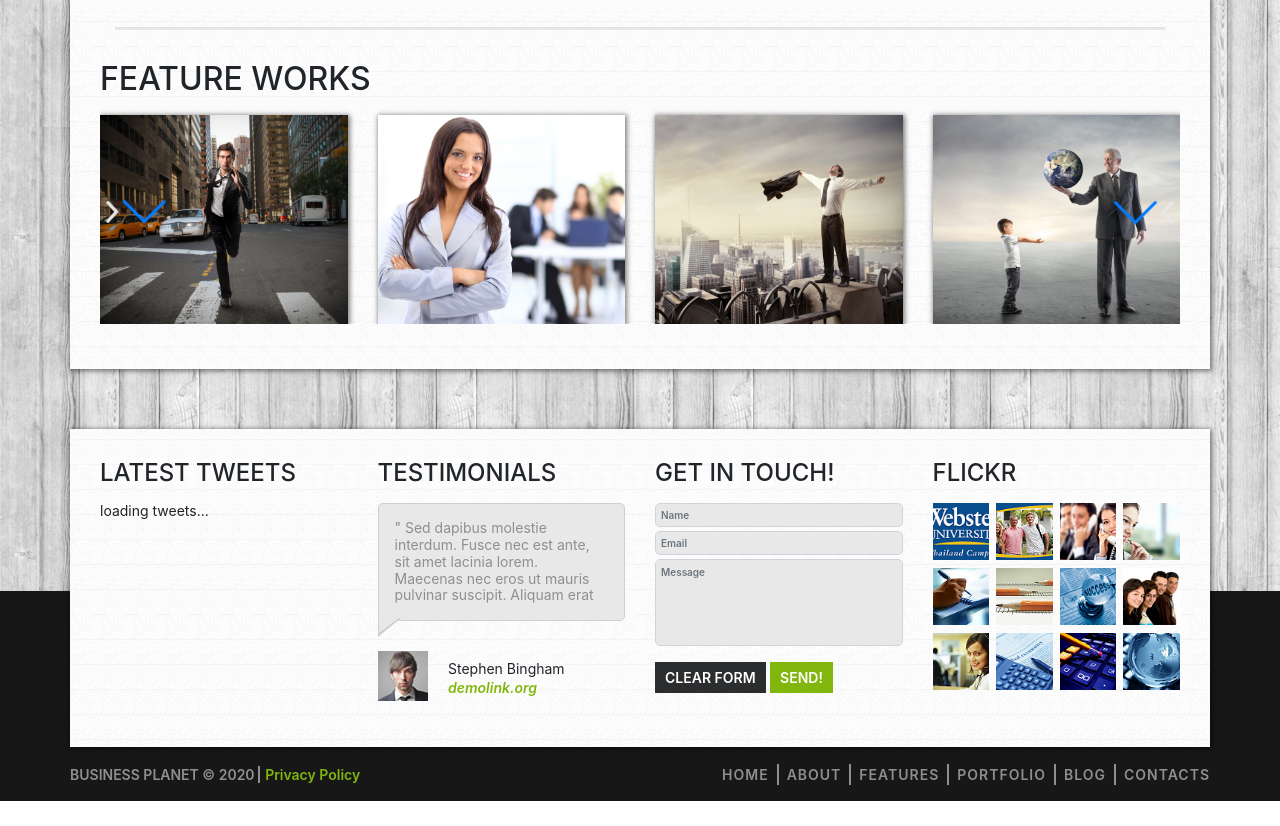
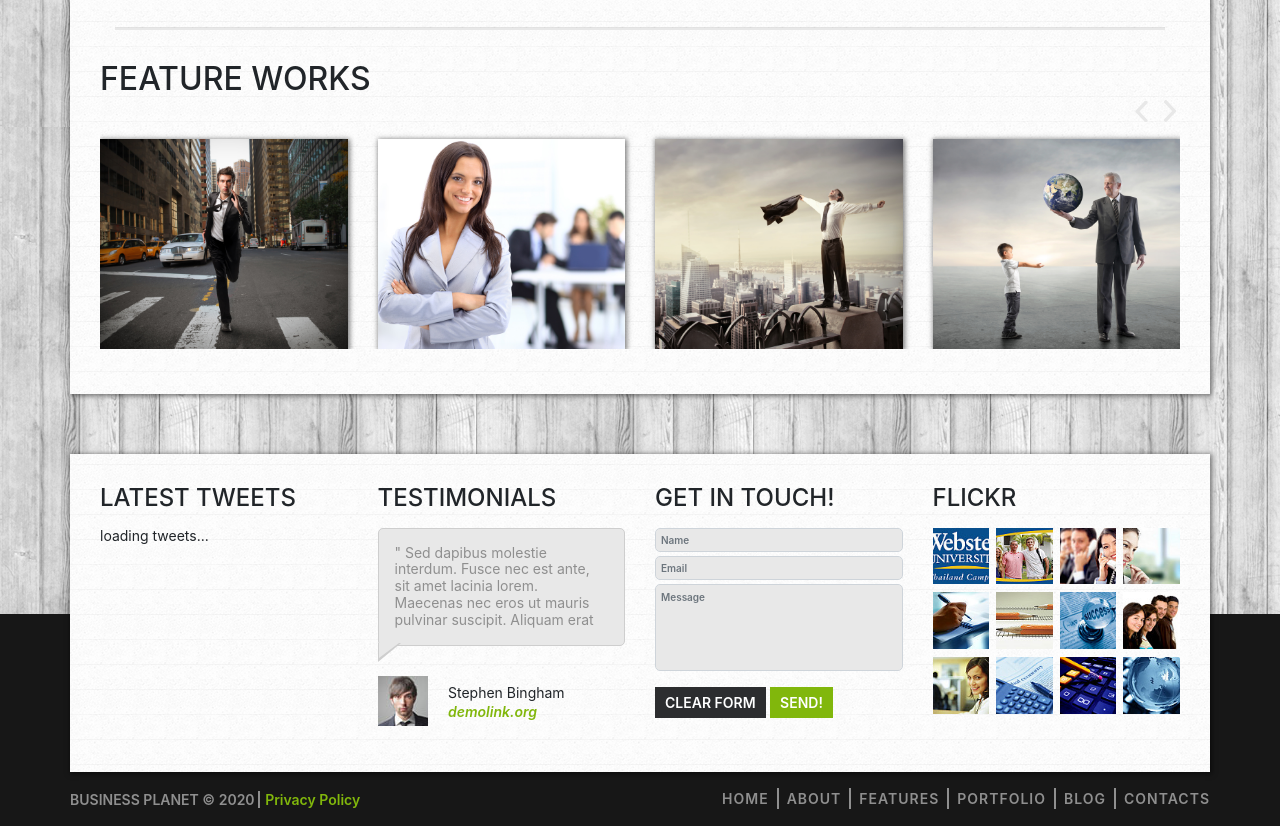
Before and after one commit to shenzhu0831/BusinessPlanet, a website: page index.html in a window 1280 px wide. Shown: the part 1295-2121 px from the top of the page. Before the commit the page ends 2096 px from the top, so only its background shows below. Drawn offline with nearby package versions, Linux system fonts and the light colour scheme.

Commit message:
2020/05/08 T6
發現swiper套件引入 cdn與使用npm的問題。
引入完整swiper scss檔後發現自己寫的樣式無法覆蓋（沒有寫完整）過去。
刪除swiper原生class後，問題解決。

```diff
--- a/index.html
+++ b/index.html
@@ -277,8 +277,8 @@
                     <h2>feature works</h2>
                     <div class="swiper-container gallery_content">
                         <div class="mb-3 gallery_button">
-                            <div class="swiper-button-next button_next"><img src="./images/down-arrow.svg" alt=""></div>
-                            <div class="swiper-button-prev button_prev"><img src="./images/down-arrow.svg" alt=""></div>
+                            <div class="button_next"><img src="./images/down-arrow.svg" alt=""></div>
+                            <div class="button_prev"><img src="./images/down-arrow.svg" alt=""></div>
                         </div>
                         <div class="swiper-wrapper">
                             <div class="swiper-slide gallery_item">
@@ -399,8 +399,8 @@
             loopFillGroupWithBlank: true,
 
             navigation: {
-                nextEl: '.swiper-button-next',
-                prevEl: '.swiper-button-prev',
+                nextEl: '.button_next',
+                prevEl: '.button_prev',
             },
 
             breakpoints: {
--- a/sass/components/_gallery.scss
+++ b/sass/components/_gallery.scss
@@ -4,7 +4,7 @@
 @use '../Utilities/font.scss';
 @use '../Utilities/background.scss';
 @use '../element/button.scss';
-@use '/home/cathy/webcamp/t6/cathy/node_modules/swiper/swiper.scss';
+
 
 .feature_works{
     .photo_gallery{
```
Also changed, not shown: css/web-main.css, 1 other file.
